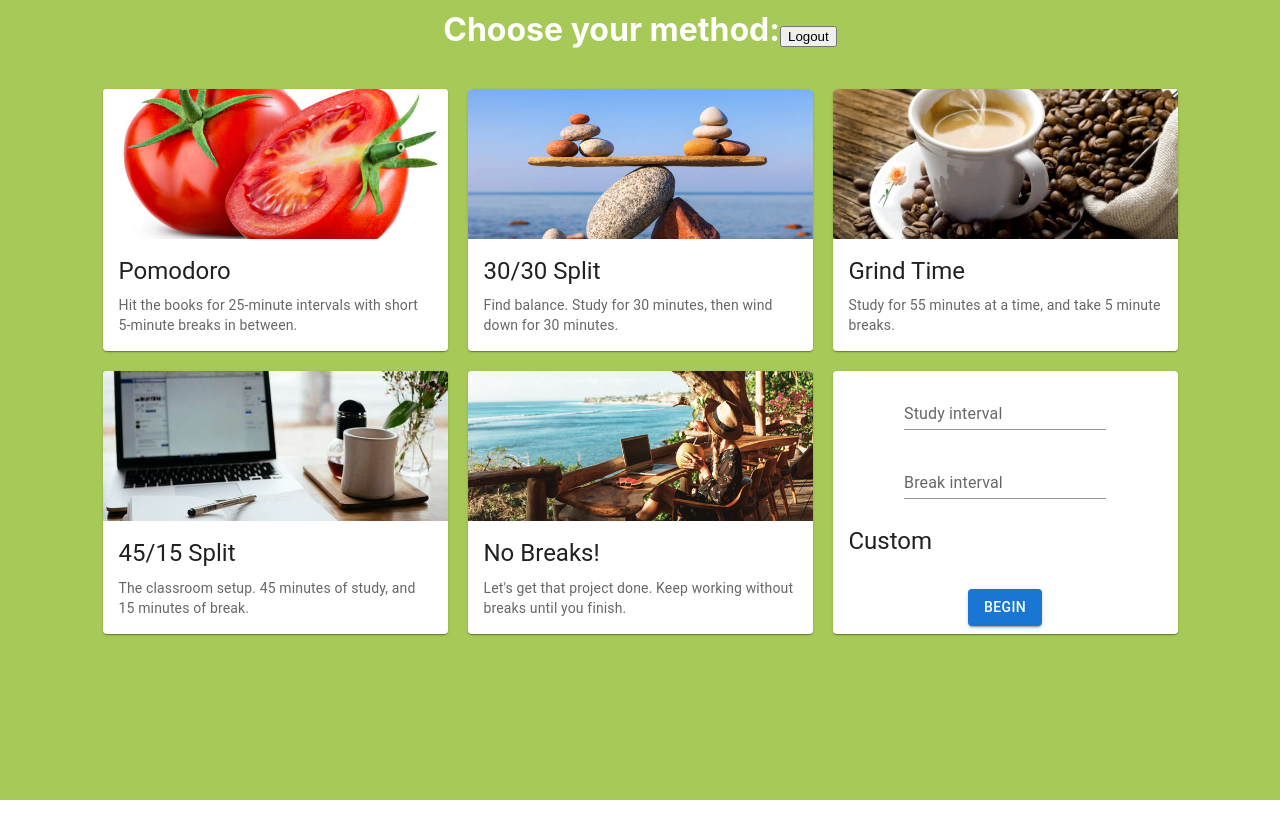
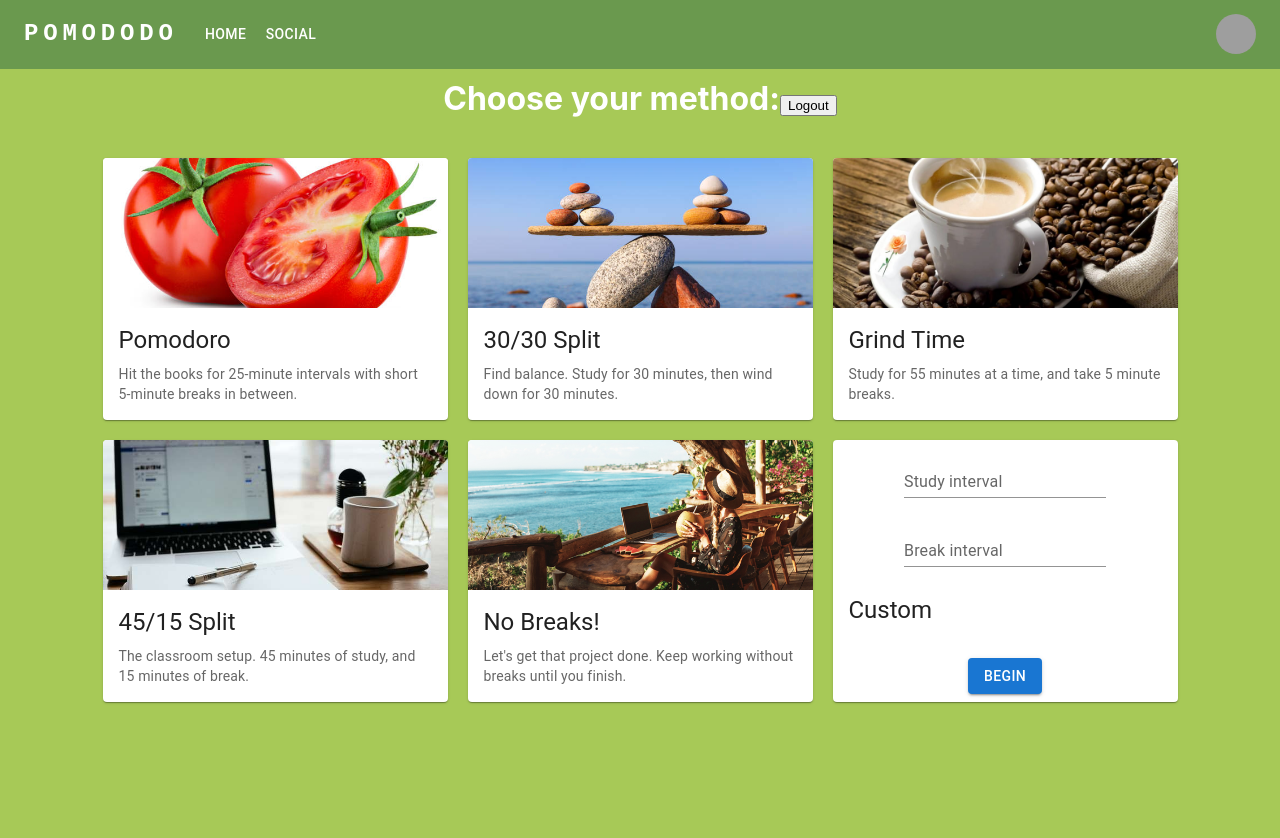
Before and after one commit to AnooshkhaShetty/Pomododo, a React (Create React App) app in the folder pomododo/: page /selectmethod in a window 1280 px wide. Shown: the top 838 px of the page. Before the commit the page ends 800 px from the top, so only its background shows below. Built offline with nearby package versions, Linux system fonts and the light colour scheme; grey boxes are pictures that could not be loaded.

Commit message:
add navigation bar

```diff
--- a/pomododo/src/pages/HomePage.js
+++ b/pomododo/src/pages/HomePage.js
@@ -11,6 +11,7 @@
 import { BrowserRouter as Router, Route, Link } from "react-router-dom";
 import {useState} from 'react';
 import { LogoutButton } from '../Firebase';
+import ResponsiveAppBar from './NavBar';
 
 
 const gridStyles = {
@@ -22,6 +23,7 @@
   padding: '30px',
   backgroundColor: '#a7c957',
 };
+
 
 export default function ActionAreaCard() {
   const [customStudy, setMessage] = useState('');
@@ -35,7 +37,7 @@
   }
 
   return (
-    <div style={{ backgroundColor:'#a7c957', height: '100vh'}}>
+    <><ResponsiveAppBar></ResponsiveAppBar><div style={{ backgroundColor: '#a7c957', height: '100vh' }}>
       <div>
         <div style={{ display: 'flex', flexDirection: 'column', alignItems: 'center', justifyContent: 'center', backgroundColor: '#a7c957', color: '#fff' }}>
           <h1 style={{ backgroundColor: '#a7c957', padding: '10px', margin: 0 }}>
@@ -45,13 +47,12 @@
         </div>
         <div style={gridStyles}>
           <Card sx={{ maxWidth: 345 }}>
-        <CardActionArea component={Link} to="/timetofocus" state={{ studyTime: 25, breakTime:5  }}>
+            <CardActionArea component={Link} to="/timetofocus" state={{ studyTime: 25, breakTime: 5 }}>
               <CardMedia
                 component="img"
                 height="150"
-            image={require ('../images/tomato.jpg')}
-            alt="tomato"
-          />
+                image={require('../images/tomato.jpg')}
+                alt="tomato" />
               <CardContent>
                 <Typography gutterBottom variant="h5" component="div">
                   Pomodoro
@@ -64,13 +65,12 @@
           </Card>
 
           <Card sx={{ maxWidth: 345 }}>
-        <CardActionArea component={Link} to="/timetofocus" state={{ studyTime: 30, breakTime:30  }}>
+            <CardActionArea component={Link} to="/timetofocus" state={{ studyTime: 30, breakTime: 30 }}>
               <CardMedia
                 component="img"
                 height="150"
-            image={require ('../images/balance.jpeg')}
-            alt="balance"
-          />
+                image={require('../images/balance.jpeg')}
+                alt="balance" />
               <CardContent>
                 <Typography gutterBottom variant="h5" component="div">
                   30/30 Split
@@ -83,13 +83,12 @@
           </Card>
 
           <Card sx={{ maxWidth: 345 }}>
-        <CardActionArea component={Link} to="/timetofocus" state={{ studyTime: 55, breakTime:5 }}>
+            <CardActionArea component={Link} to="/timetofocus" state={{ studyTime: 55, breakTime: 5 }}>
               <CardMedia
                 component="img"
                 height="150"
-            image={require ('../images/coffee.jpeg')}
-            alt="coffeebeans"
-          />
+                image={require('../images/coffee.jpeg')}
+                alt="coffeebeans" />
               <CardContent>
                 <Typography gutterBottom variant="h5" component="div">
                   Grind Time
@@ -102,13 +101,12 @@
           </Card>
 
           <Card sx={{ maxWidth: 345 }}>
-        <CardActionArea component={Link} to="/timetofocus" state={{ studyTime: 45, breakTime:15 }}>
+            <CardActionArea component={Link} to="/timetofocus" state={{ studyTime: 45, breakTime: 15 }}>
               <CardMedia
                 component="img"
                 height="150"
-            image={require ('../images/studying.jpg')}
-            alt="study"
-          />
+                image={require('../images/studying.jpg')}
+                alt="study" />
               <CardContent>
                 <Typography gutterBottom variant="h5" component="div">
                   45/15 Split
@@ -121,13 +119,12 @@
           </Card>
 
           <Card sx={{ maxWidth: 345 }}>
-        <CardActionArea component={Link} to="/timetofocus" state={{ studyTime: 99, breakTime:0 }}>
+            <CardActionArea component={Link} to="/timetofocus" state={{ studyTime: 99, breakTime: 0 }}>
               <CardMedia
                 component="img"
                 height="150"
-            image={require ('../images/workbythebeach.jpg')}
-            alt="bythebeach"
-          />
+                image={require('../images/workbythebeach.jpg')}
+                alt="bythebeach" />
               <CardContent>
                 <Typography gutterBottom variant="h5" component="div">
                   No Breaks!
@@ -151,8 +148,8 @@
               noValidate
               autoComplete="off"
             >
-        <TextField id="outlined-basic" label="Study interval" variant="standard" onChange={handleStudyChange} value={customStudy}/>
-        <TextField id="filled-basic" label="Break interval" variant="standard" onChange={handleBreakChange} value={customBreak}/>
+              <TextField id="outlined-basic" label="Study interval" variant="standard" onChange={handleStudyChange} value={customStudy} />
+              <TextField id="filled-basic" label="Break interval" variant="standard" onChange={handleBreakChange} value={customBreak} />
             </Box>
             <CardContent>
               <Typography gutterBottom variant="h5" component="div">
@@ -167,6 +164,6 @@
 
         </div>
       </div>
-    </div>
+    </div></>
   );
 }
--- /dev/null
+++ b/pomododo/src/pages/NavBar.js
@@ -0,0 +1,167 @@
+import * as React from 'react';
+import AppBar from '@mui/material/AppBar';
+import Box from '@mui/material/Box';
+import Toolbar from '@mui/material/Toolbar';
+import IconButton from '@mui/material/IconButton';
+import Typography from '@mui/material/Typography';
+import Menu from '@mui/material/Menu';
+import MenuIcon from '@mui/icons-material/Menu';
+import Container from '@mui/material/Container';
+import Avatar from '@mui/material/Avatar';
+import Button from '@mui/material/Button';
+import Tooltip from '@mui/material/Tooltip';
+import MenuItem from '@mui/material/MenuItem';
+import AdbIcon from '@mui/icons-material/Adb';
+import Router from './Routes';
+import { Navigate, useNavigate } from 'react-router-dom';
+
+const pages = ['Home', 'Social'];
+const settings = ['Profile', 'Account', 'Dashboard', 'Logout'];
+
+function ResponsiveAppBar() {
+  const [anchorElNav, setAnchorElNav] = React.useState(null);
+  const [anchorElUser, setAnchorElUser] = React.useState(null);
+
+  const navigate = useNavigate();
+
+  const handleOpenNavMenu = (event) => {
+    setAnchorElNav(event.currentTarget);
+    // navigate("/timetofocus");
+  };
+
+  const handleOpenUserMenu = (event) => {
+    setAnchorElUser(event.currentTarget);
+  };
+
+  const handleCloseNavMenu = () => {
+    setAnchorElNav(null);
+  };
+
+  const handleCloseUserMenu = () => {
+    setAnchorElUser(null);
+  };
+
+  return (
+    <AppBar position="static" style={{ background: '#6a994e' }}>
+      <Container maxWidth="xl">
+        <Toolbar disableGutters>
+          <Typography
+            variant="h5"
+            noWrap
+            component="a"
+            href="/"
+            sx={{
+              mr: 2,
+              display: { xs: 'none', md: 'flex' },
+              fontFamily: 'monospace',
+              fontWeight: 700,
+              letterSpacing: '.3rem',
+              color: 'inherit',
+              textDecoration: 'none',
+            }}
+          >
+            POMODODO
+          </Typography>
+
+          <Box sx={{ flexGrow: 1, display: { xs: 'flex', md: 'none' } }}>
+            <IconButton
+              size="large"
+              aria-label="account of current user"
+              aria-controls="menu-appbar"
+              aria-haspopup="true"
+              onClick={handleOpenNavMenu}
+              color="inherit"
+            >
+              <MenuIcon />
+            </IconButton>
+            <Menu
+              id="menu-appbar"
+              anchorEl={anchorElNav}
+              anchorOrigin={{
+                vertical: 'bottom',
+                horizontal: 'left',
+              }}
+              keepMounted
+              transformOrigin={{
+                vertical: 'top',
+                horizontal: 'left',
+              }}
+              open={Boolean(anchorElNav)}
+              onClose={handleCloseNavMenu}
+              sx={{
+                display: { xs: 'block', md: 'none' },
+              }}
+            >
+              {pages.map((page) => (
+                <MenuItem key={page} onClick={handleCloseNavMenu}>
+                  <Typography textAlign="center">{page}</Typography>
+                </MenuItem>
+              ))}
+            </Menu>
+          </Box>
+          <AdbIcon sx={{ display: { xs: 'flex', md: 'none' }, mr: 1 }} />
+          <Typography
+            variant="h5"
+            noWrap
+            component="a"
+            href=""
+            sx={{
+              mr: 2,
+              display: { xs: 'flex', md: 'none' },
+              flexGrow: 1,
+              fontFamily: 'monospace',
+              fontWeight: 700,
+              letterSpacing: '.3rem',
+              color: 'inherit',
+              textDecoration: 'none',
+            }}
+          >
+            LOGO
+          </Typography>
+          <Box sx={{ flexGrow: 1, display: { xs: 'none', md: 'flex' } }}>
+            {pages.map((page) => (
+              <Button
+                key={page}
+                onClick={handleCloseNavMenu}
+                sx={{ my: 2, color: 'white', display: 'block' }}
+              >
+                {page}
+              </Button>
+            ))}
+          </Box>
+
+          <Box sx={{ flexGrow: 0 }}>
+            <Tooltip title="Open settings">
+              <IconButton onClick={handleOpenUserMenu} sx={{ p: 0 }}>
+                <Avatar alt="Remy Sharp" src="/static/images/avatar/2.jpg" />
+              </IconButton>
+            </Tooltip>
+            <Menu
+              sx={{ mt: '45px' }}
+              id="menu-appbar"
+              anchorEl={anchorElUser}
+              anchorOrigin={{
+                vertical: 'top',
+                horizontal: 'right',
+              }}
+              keepMounted
+              transformOrigin={{
+                vertical: 'top',
+                horizontal: 'right',
+              }}
+              open={Boolean(anchorElUser)}
+              onClose={handleCloseUserMenu}
+            >
+              {settings.map((setting) => (
+                <MenuItem key={setting} onClick={handleCloseUserMenu}>
+                  <Typography textAlign="center">{setting}</Typography>
+                </MenuItem>
+              ))}
+            </Menu>
+          </Box>
+        </Toolbar>
+      </Container>
+    </AppBar>
+  );
+}
+export default ResponsiveAppBar;
```
Lines whose indentation alone changed are shown as unchanged.
